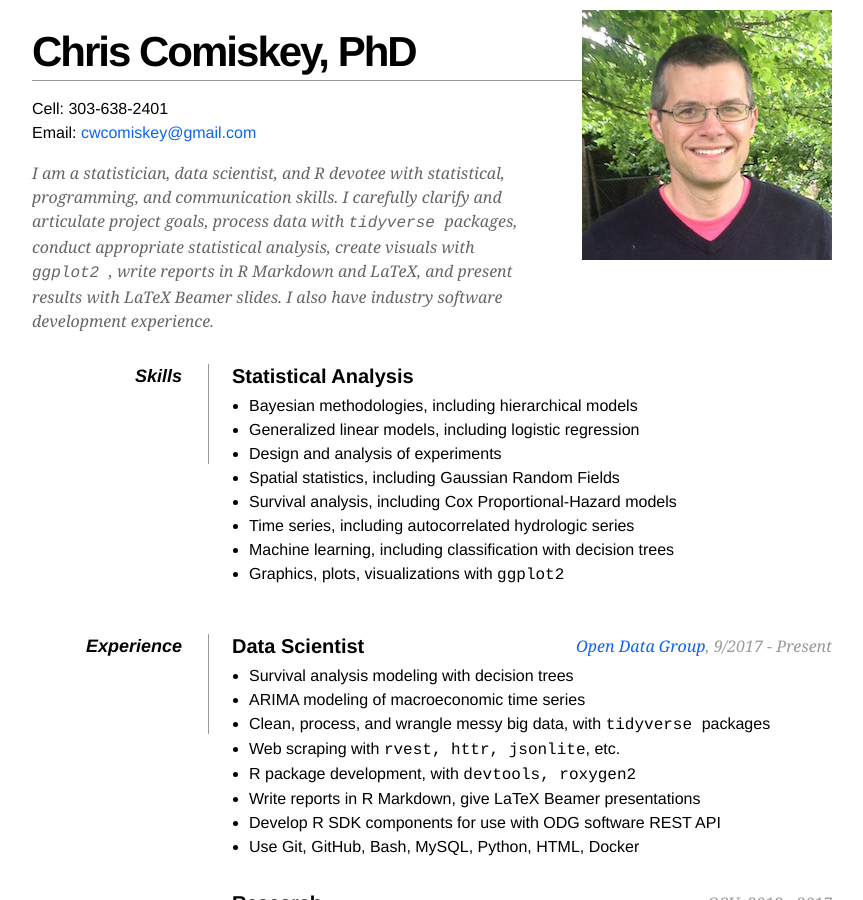
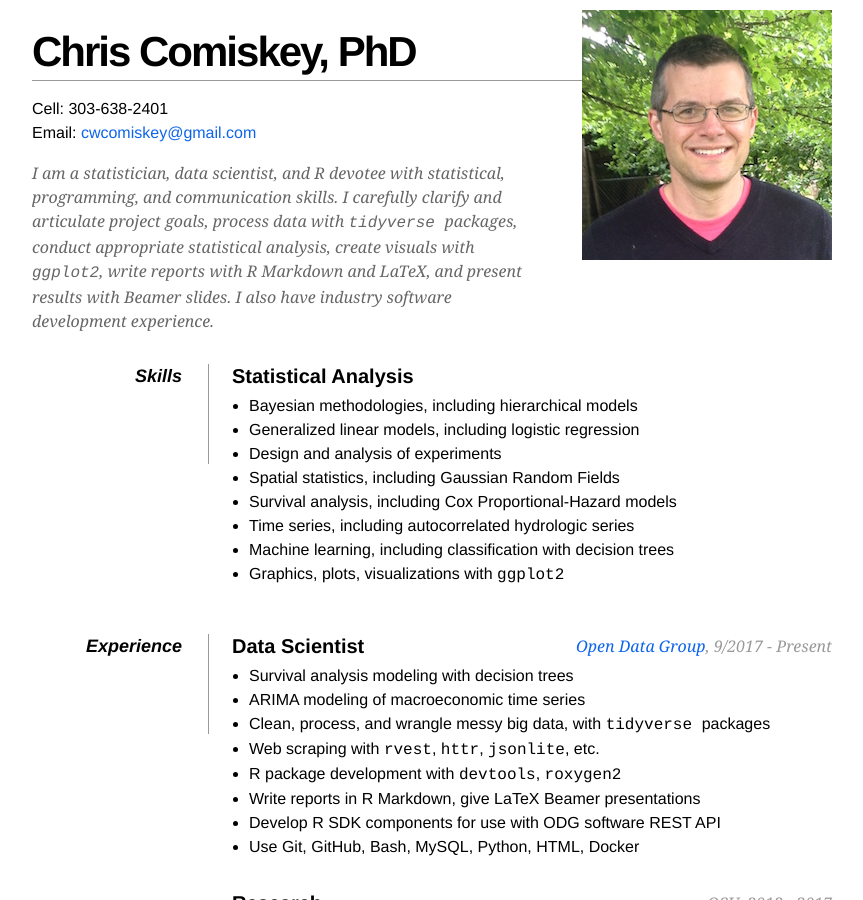
Before and after one commit to cwcomiskey/cwcomiskey.github.io, a Jekyll site: the page index.html, which Jekyll copies as it is, in a window 1280 px wide and 900 px high. Shown: the whole window, without its empty margins (208-1071 px from the left). Built offline with Jekyll 4.4.1, drawn with Linux system fonts in a browser that asks for light colours.

Commit message:
Minor modifications

```diff
--- a/index.html
+++ b/index.html
@@ -64,9 +64,9 @@
 		    skills. I carefully clarify and articulate project goals,
 		    process data with <font face="Courier"> tidyverse </font face="Courier"> packages,
 		    conduct appropriate statistical analysis,
-		    create visuals with <font face="Courier"> ggplot2 </font face="Courier">,
-		    write reports in R Markdown and LaTeX,
-		    and present results with LaTeX Beamer slides.
+		    create visuals with <font face="Courier"> ggplot2</font face="Courier">,
+		    write reports with R Markdown and LaTeX,
+		    and present results with Beamer slides.
 		    I also have industry software development experience.
             </p>
         </div>
@@ -105,8 +105,13 @@
                     	<li> Clean, process, and wrangle messy big data, with
 			<font face="Courier"> tidyverse </font face="Courier"> packages </li>
 			<li> Web scraping with
-				<font face="Courier"> rvest, httr, jsonlite</font face="Courier">, etc. </li>
-                    	<li> R package development, with <font face="Courier"> devtools, roxygen2 </font face="Courier"> </li>
+				<font face="Courier"> rvest</font face="Courier">,
+				<font face="Courier">httr</font face="Courier">,
+				<font face="Courier">jsonlite</font face="Courier">,
+				etc. </li>
+                    	<li> R package development with
+				<font face="Courier">devtools</font face="Courier">,
+				<font face="Courier">roxygen2</font face="Courier"> </li>
 			<li> Write reports in R Markdown, give LaTeX Beamer presentations </li>
 			<li> Develop R SDK components for use with ODG software REST API </li>
 			<li> Use Git, GitHub, Bash, MySQL, Python, HTML, Docker </li>
@@ -182,11 +187,8 @@
              <dd>
                 <h2>M.S., Statistics <span> 2014</span> </h2>
                 <p> Oregon State University
-		     <ul>
-			     <li> <a href="https://gradschool.oregonstate.edu/awards/recipients/christopher-comiskey">
+		<p> <a href="https://gradschool.oregonstate.edu/awards/recipients/christopher-comiskey">
 					Provost's Distinguished Graduate Fellow </a>
-			     </li>
-		    </ul>
             </dd>
 
             <dd>
```
